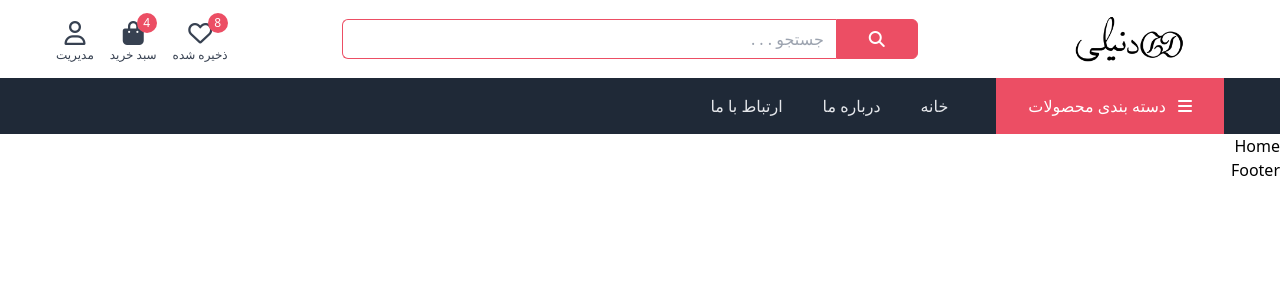
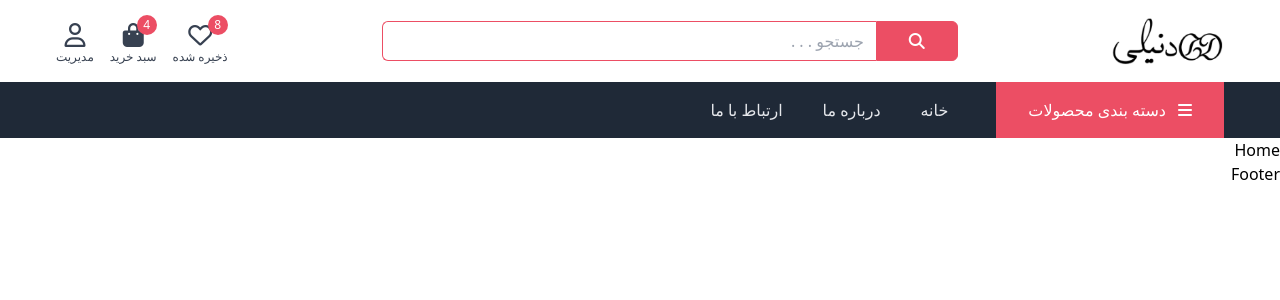
Before and after one commit to Fateme-nm/onlineShop_react, a React (Create React App) app: page / in a window 1280 px wide. Shown: the top 300 px of the page. Built offline with nearby package versions, Linux system fonts and the light colour scheme; a web font is replaced by a local one.

Commit message:
factory: logo images changed into Header component in userLayout

```diff
--- a/src/layout/userLayout/Header/Header.jsx
+++ b/src/layout/userLayout/Header/Header.jsx
@@ -1,7 +1,7 @@
 import React from "react";
 import { Link } from "react-router-dom";
 import routes from "routes/routes";
-import logo from "assets/images/logo-daniellee.png";
+import logo from "assets/images/logo-daniellee_crop.png";
 import SearchBox from "./components/SearchBox/SearchBox";
 import NavIcon from "./components/NavIcon/NavIcon";
 
@@ -36,7 +36,7 @@ const Header = () => {
         <SearchBox />
         {/* logo */}
         <Link to={routes.HOME.path}>
-          <img src={logo} alt="logo" className="w-48" />
+          <img src={logo} alt="logo" className="w-28" />
         </Link>
       </div>
     </header>
```
Also changed, not shown: src/assets/images/logo-daniellee_crop.png (added).
